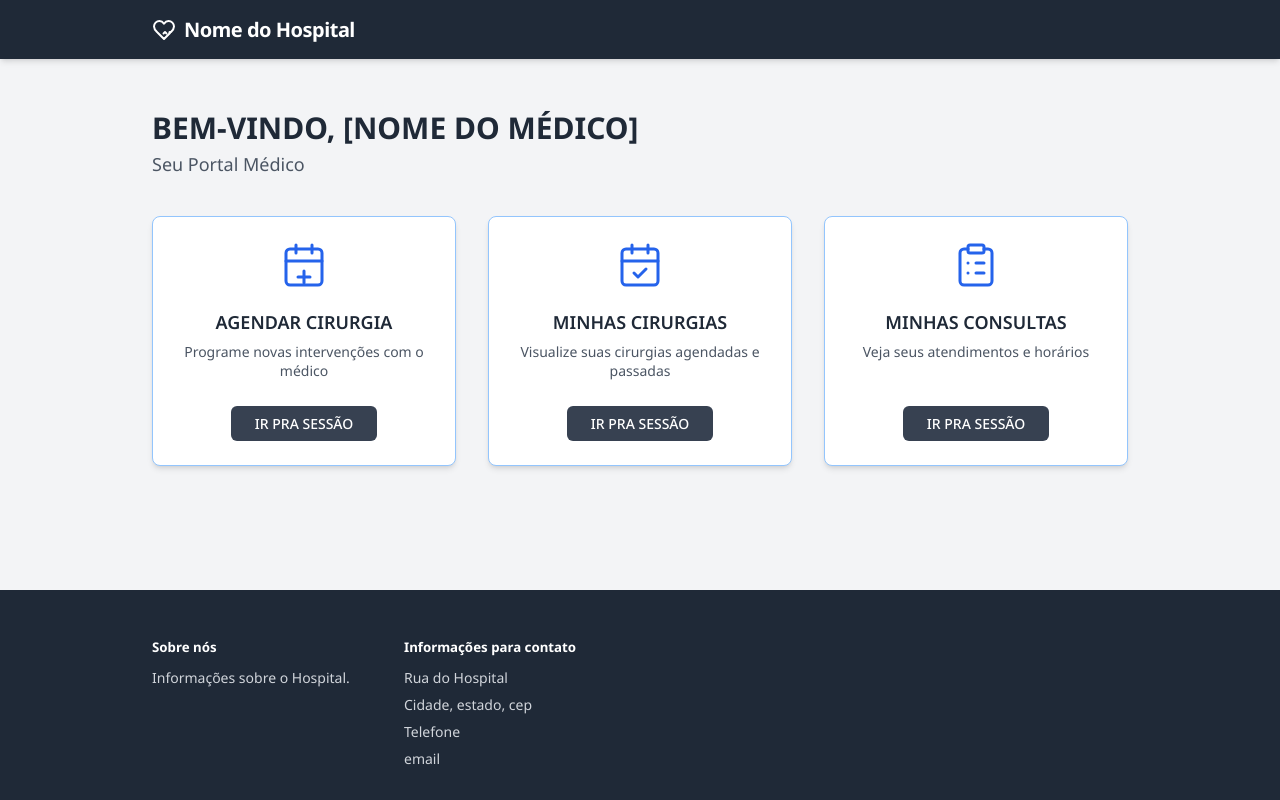
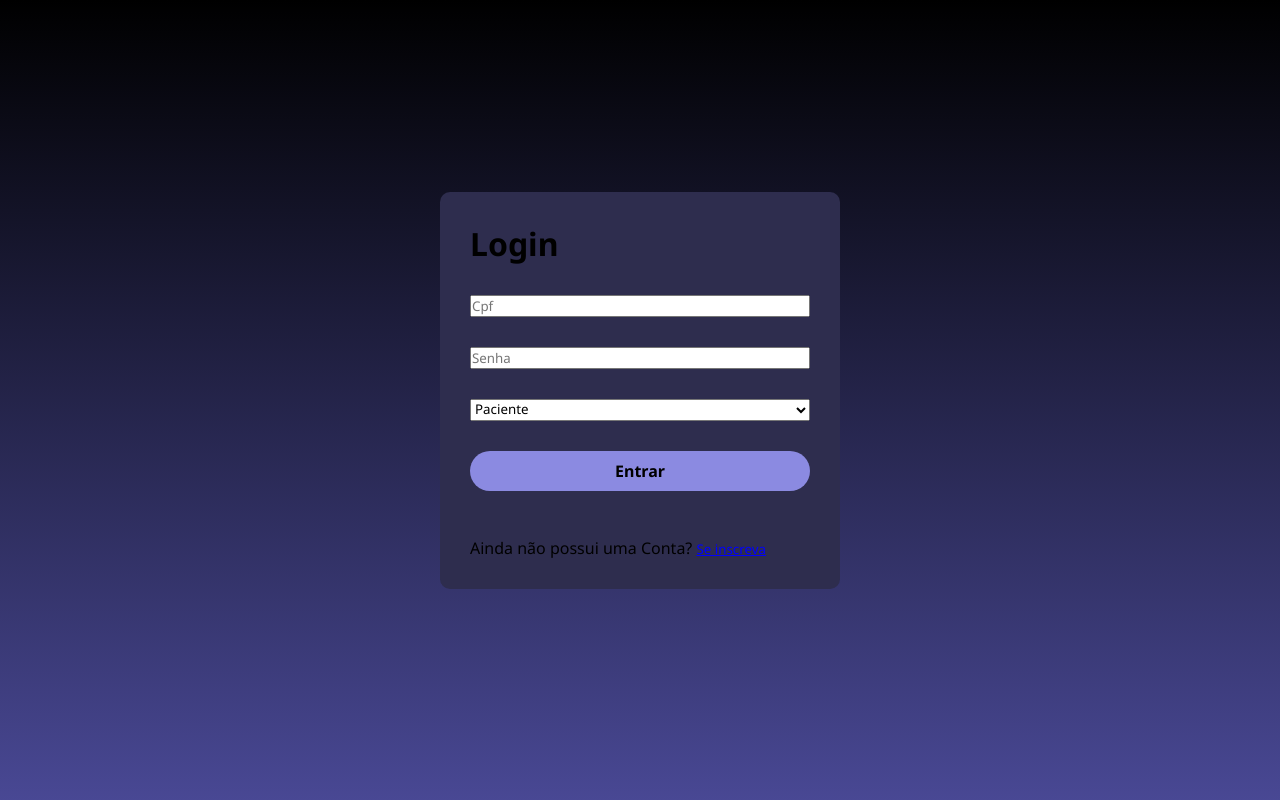
Before and after one commit to Rebeca-Martins1/projeto_bd, a React (Vite) app: page / in a window 1280 px wide. Built offline with nearby package versions, Linux system fonts and the light colour scheme.

Commit message:
home medico

```diff
--- a/src/main.jsx
+++ b/src/main.jsx
@@ -5,13 +5,13 @@ import Login from './pages/index'
 import Cadastro from './pages/cadastro'
 import HomePaciente from './pages/Paciente/Home/index'
 import MyGlobalStyles from './styles/globalStyles'
-import Medico from './pages/Medico/Home/page'
+//import Medico from './pages/Medico/Home/page'
 
 ReactDOM.createRoot(document.getElementById('root')).render(
   <BrowserRouter>
     <MyGlobalStyles />
     <Routes>
-      <Route path="/" element={< Medico />} />
+      <Route path="/" element={< Login />} />
       <Route path="/cadastro" element={<Cadastro />} />
       <Route path="/homepaciente" element={<HomePaciente/>} />
     </Routes>
```
